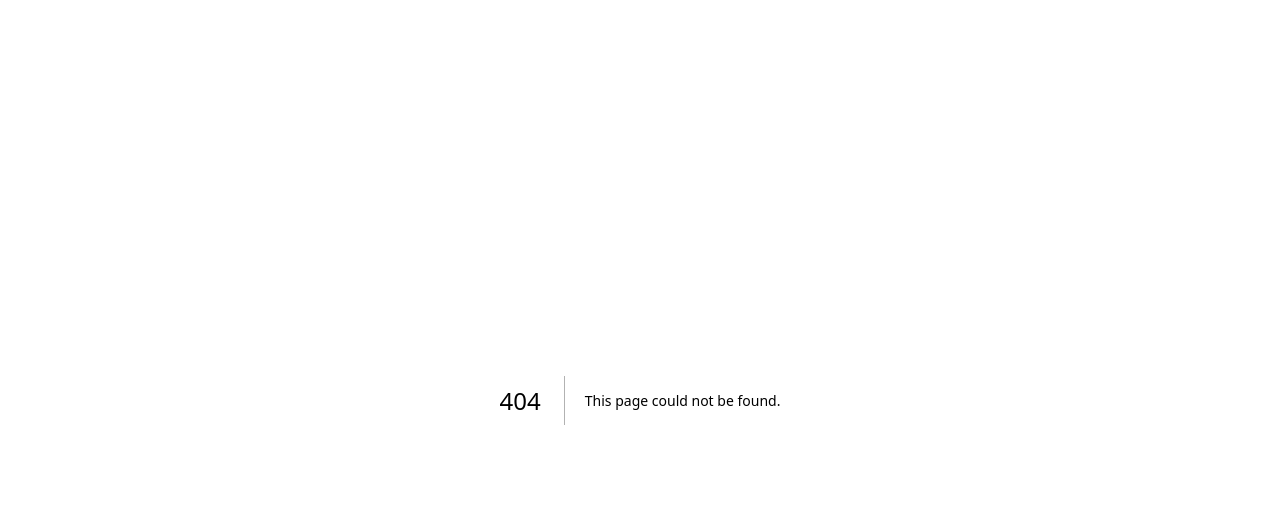
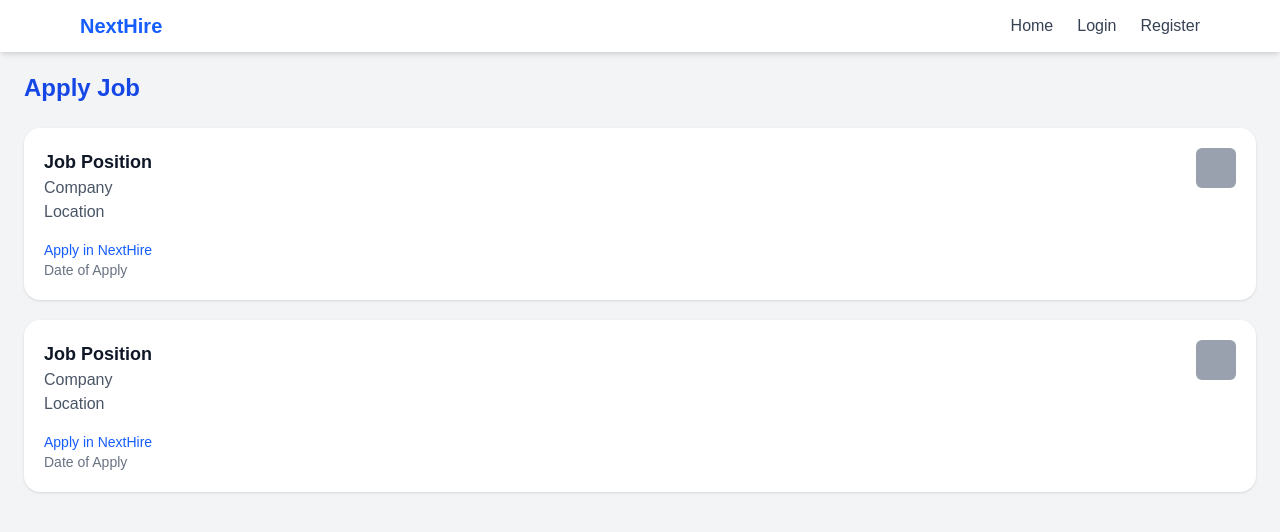
Before and after one commit to CodeVanguardJS/fulllstack-job-app, a Next.js app: page /applied in a window 1280 px wide. Before the commit this address had no page. Shown: the top 532 px of the page. Built offline with nearby package versions, Linux system fonts and the light colour scheme.

Commit message:
feat: add applied UI page

```diff
--- /dev/null
+++ b/app/applied/page.jsx
@@ -0,0 +1,44 @@
+"use client";
+import Navbar from "../components/Navbar";
+
+// components/AppliedJobs.tsx
+export default function Page() {
+  return (
+    <div className="min-h-screen bg-gray-100 flex flex-col">
+      {/* Navbar */}
+      <Navbar />
+
+      {/* Main Content */}
+      <main className="flex-1 px-6 py-18">
+        <h1 className="text-2xl font-semibold text-blue-700 mb-6">Apply Job</h1>
+
+        {/* Job Card List */}
+        <div className="space-y-5">
+          {/* Job Card */}
+          <div className="bg-white shadow rounded-2xl p-5 flex justify-between items-start hover:shadow-lg transition">
+            <div>
+              <h2 className="text-lg font-semibold text-gray-900">Job Position</h2>
+              <p className="text-gray-600">Company</p>
+              <p className="text-gray-600 mb-4">Location</p>
+              <p className="text-blue-600 text-sm font-medium">Apply in NextHire</p>
+              <p className="text-gray-500 text-sm">Date of Apply</p>
+            </div>
+            <div className="w-10 h-10 bg-gray-400 rounded-md"></div>
+          </div>
+
+          {/* Job Card 2 */}
+          <div className="bg-white shadow rounded-2xl p-5 flex justify-between items-start hover:shadow-lg transition">
+            <div>
+              <h2 className="text-lg font-semibold text-gray-900">Job Position</h2>
+              <p className="text-gray-600">Company</p>
+              <p className="text-gray-600 mb-4">Location</p>
+              <p className="text-blue-600 text-sm font-medium">Apply in NextHire</p>
+              <p className="text-gray-500 text-sm">Date of Apply</p>
+            </div>
+            <div className="w-10 h-10 bg-gray-400 rounded-md"></div>
+          </div>
+        </div>
+      </main>
+    </div>
+  );
+}
```
